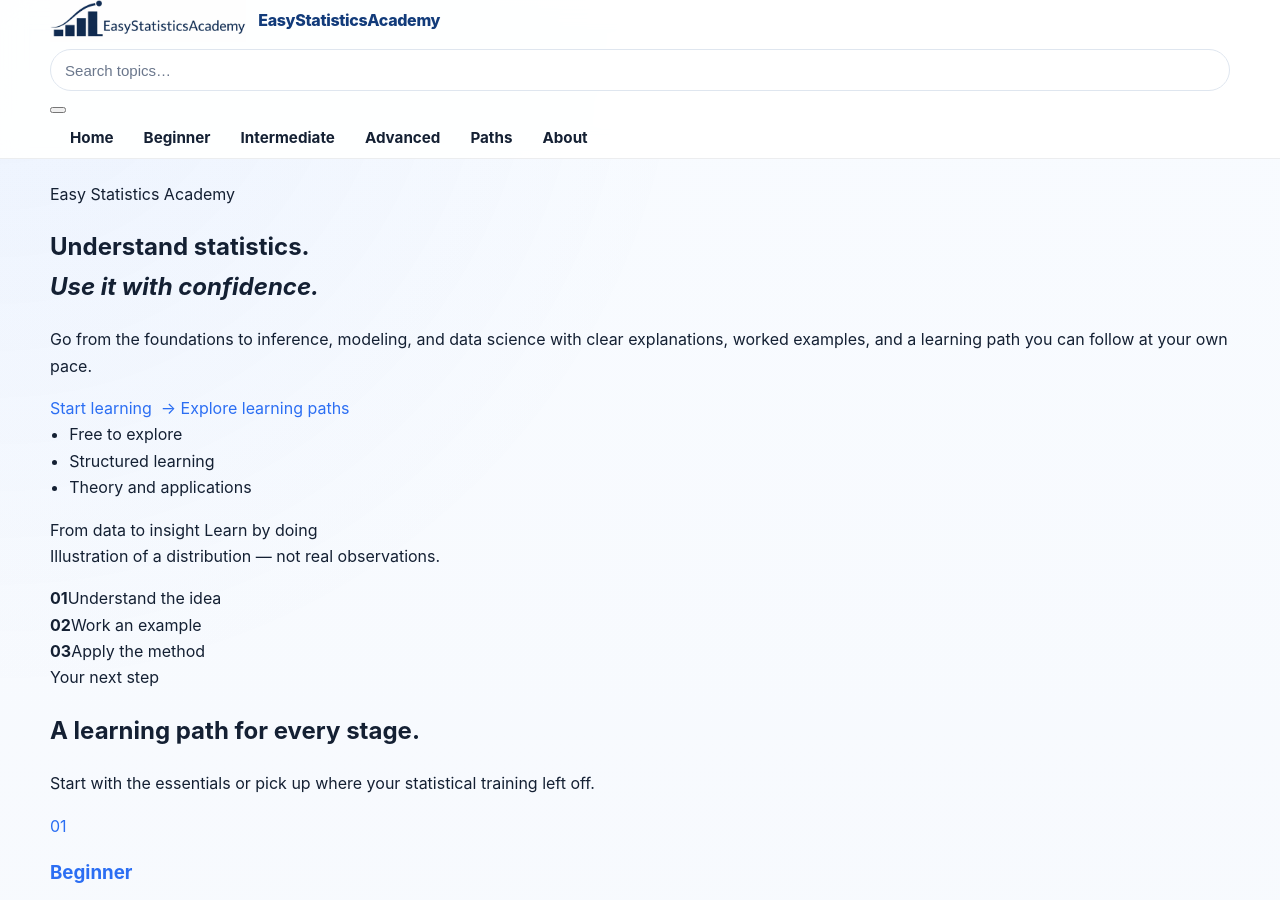
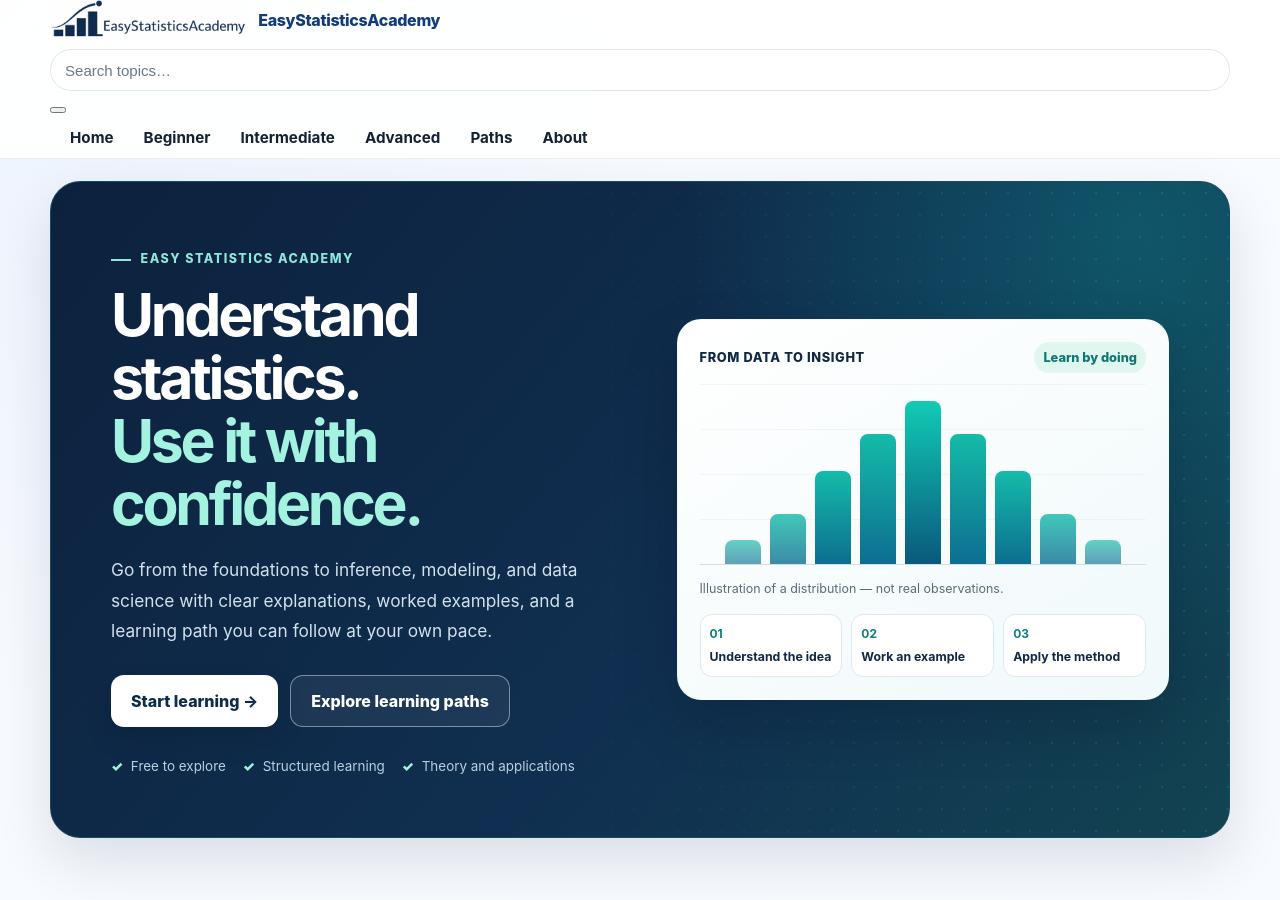
Before and after one commit to ammar-homaida-statistics/easystatisticsacademy, a Jekyll site: the page built from index.html, in a window 1280 px wide and 900 px high. Built offline with Jekyll 4.4.1, drawn with Linux system fonts in a browser that asks for light colours.

Commit message:
Load homepage styles only on homepage

```diff
--- a/_layouts/default.html
+++ b/_layouts/default.html
@@ -13,6 +13,9 @@
 
   <!-- CSS -->
   <link rel="stylesheet" href="/css/style.css?v=6" />
+  {% if page.home_styles %}
+  <link rel="stylesheet" href="/css/home.css?v=1" />
+  {% endif %}
 
   {% include schema-org.html %}
 
```
